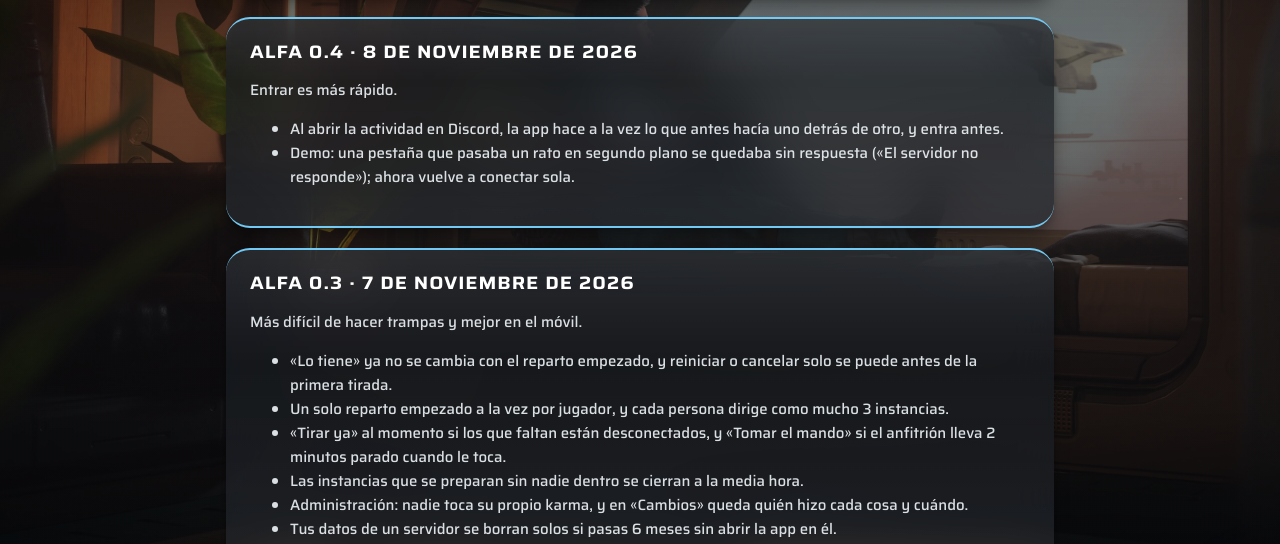
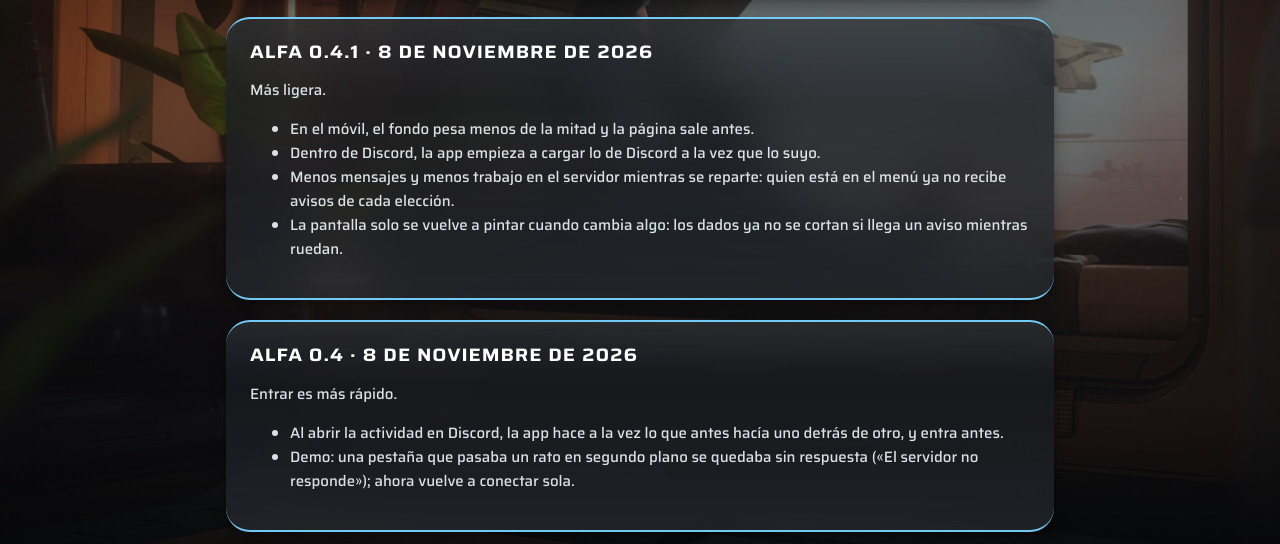
Before and after one commit to GuillemExe/sc-dungeon-loot-site, a plain HTML site: page novedades/index.html in a window 1280 px wide. Shown: the part 248-792 px from the top of the page. Drawn offline with Linux system fonts and the light colour scheme.

Commit message:
Novedades: Alfa 0.4.1

```diff
--- a/novedades/index.html
+++ b/novedades/index.html
@@ -23,6 +23,17 @@
       <section class="panel">
         <h1>Novedades</h1>
         <p class="muted">Lo que cambia en cada versión de la app.</p>
+      </section>
+
+      <section class="panel">
+        <h2>Alfa 0.4.1 · 8 de noviembre de 2026</h2>
+        <p>Más ligera.</p>
+        <ul>
+          <li>En el móvil, el fondo pesa menos de la mitad y la página sale antes.</li>
+          <li>Dentro de Discord, la app empieza a cargar lo de Discord a la vez que lo suyo.</li>
+          <li>Menos mensajes y menos trabajo en el servidor mientras se reparte: quien está en el menú ya no recibe avisos de cada elección.</li>
+          <li>La pantalla solo se vuelve a pintar cuando cambia algo: los dados ya no se cortan si llega un aviso mientras ruedan.</li>
+        </ul>
       </section>
 
       <section class="panel">
```
